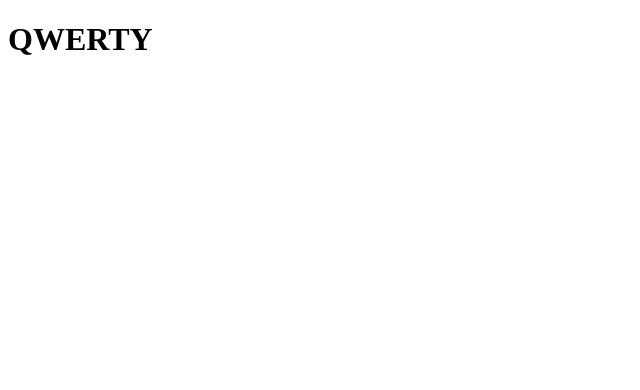
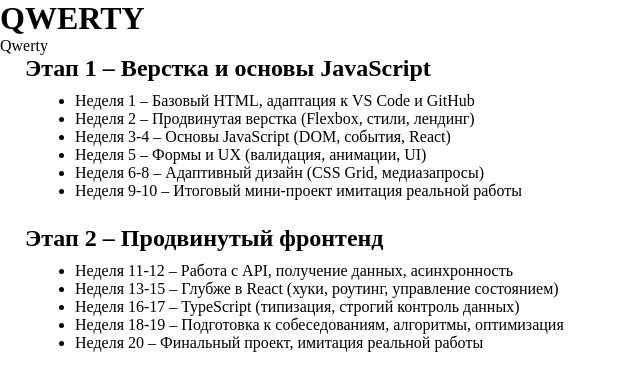
Before and after one commit to AntonSorok/PodjaboysLessons, a plain HTML site: page index.html in a window 1280 px wide. Shown: the whole page, without its empty margins (0-640 px from the left). Drawn offline with Linux system fonts and the light colour scheme.

Commit message:
added headings, list of links and styles

```diff
--- a/index.html
+++ b/index.html
@@ -3,10 +3,28 @@
 <head>
     <meta charset="UTF-8">
     <meta name="viewport" content="width=device-width, initial-scale=1.0">
+    <link rel="stylesheet" href="style.css">
     <title>PodjaBoys</title>
 </head>
 <body>
     <h1>QWERTY</h1>
-
+    <p>Qwerty</p>
+<ul>
+    <h2>Этап 1 – Верстка и основы JavaScript</h2>
+    <li><a href=""></a> Неделя 1 – Базовый HTML, адаптация к VS Code и GitHub</li>
+    <li>Неделя 2 – Продвинутая верстка (Flexbox, стили, лендинг)</li>
+    <li>Неделя 3-4 – Основы JavaScript (DOM, события, React)</li>
+    <li>Неделя 5 – Формы и UX (валидация, анимации, UI)</li>
+    <li>Неделя 6-8 – Адаптивный дизайн (CSS Grid, медиазапросы) </li>
+    <li>Неделя 9-10 – Итоговый мини-проект имитация реальной работы</li>
+</ul>
+<ul>
+    <h2>Этап 2 – Продвинутый фронтенд</h2>
+    <li>Неделя 11-12 – Работа с API, получение данных, асинхронность</li>
+    <li>Неделя 13-15 – Глубже в React (хуки, роутинг, управление состоянием)</li>
+    <li>Неделя 16-17 – TypeScript (типизация, строгий контроль данных)</li>
+    <li>Неделя 18-19 – Подготовка к собеседованиям, алгоритмы, оптимизация</li>
+    <li>Неделя 20 – Финальный проект, имитация реальной работы </li>
+</ul>
 </body>
 </html>
--- /dev/null
+++ b/style.css
@@ -0,0 +1,18 @@
+* {
+    margin: 0;
+    padding: 0;
+    background: ;
+}
+
+ul {
+    padding-left: 25px;
+    padding-bottom: 25px;
+}
+
+li {
+    margin-left: 50px;
+}
+
+h2 {
+    margin-bottom: 10px;
+}
```
